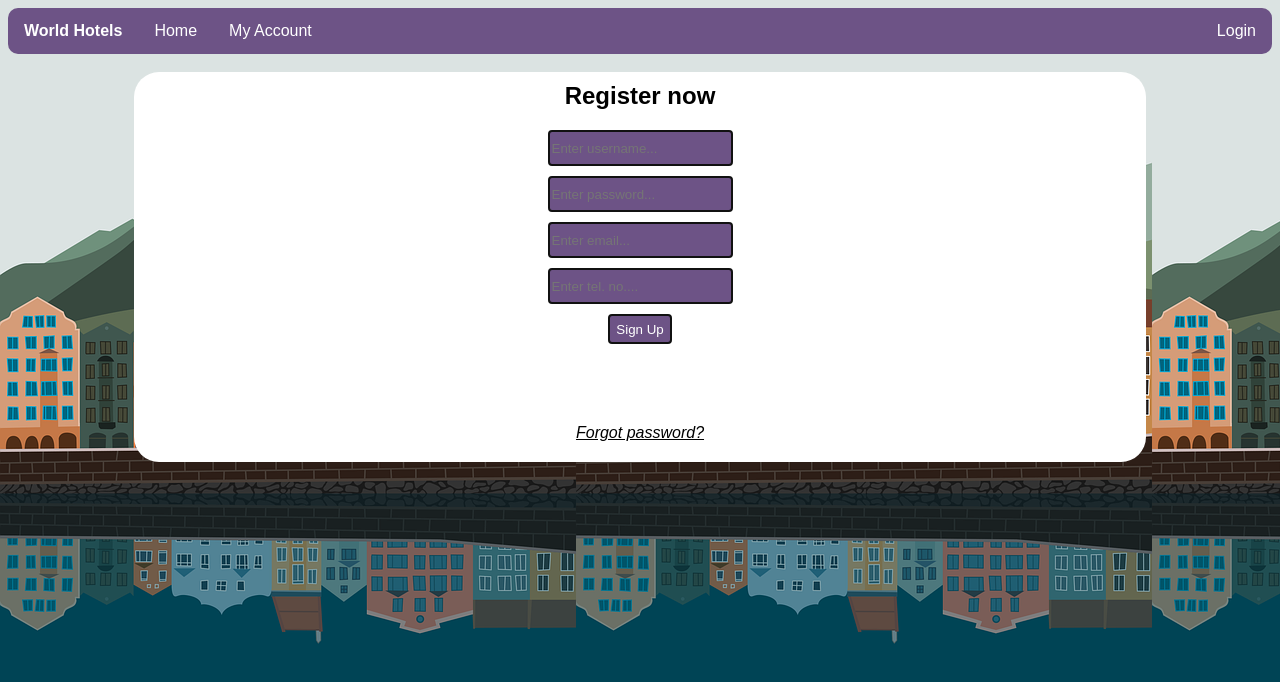
After one commit to ItsJustAce/WaD-Coursework, a Flask app: page /register in a window 1280 px wide. The commit adds this page. Shown: the top 682 px of the page. Run offline with Flask 3, Linux system fonts and the light colour scheme; some libraries are stand-ins or nearby versions.

Commit message:
add account registration

```diff
--- a/app.py
+++ b/app.py
@@ -7,6 +7,7 @@ WorldHotels flask website for booking and managing hotels and their rooms
 
 from flask import Flask, render_template, request, redirect, url_for, session
 from flask_mysqldb import MySQL
+from flask_admin import Admin
 import MySQLdb.cursors
 import re
 
@@ -29,6 +30,12 @@ def queryDB(query):
     cursor = db.connection.cursor(MySQLdb.cursors.DictCursor)
     cursor.execute(query)
     return cursor.fetchone()
+
+def writeDB(query):
+    cursor = db.connection.cursor(MySQLdb.cursors.DictCursor)
+    cursor.execute(query)
+    db.connection.commit()
+    return True
 
 #page routing
 @app.route("/")
@@ -59,11 +66,47 @@ def login():
     return render_template('login.html', msg = msg)
 
 
+#register user
+@app.route('/register', methods =['GET', 'POST'])
+def register():
+    msg = ''
+    if request.method == 'POST' and 'username' in request.form and 'password' in request.form and 'email' in request.form :
+        username = request.form['username']
+        password = request.form['password']
+        email = request.form['email']
+        tel = request.form['tel']
+
+        query = f'SELECT * FROM users WHERE username = "{username}"'
+        account = queryDB(query)
+        if account:
+            msg = 'Account already exists !'
+        elif not re.match(r'[^@]+@[^@]+\.[^@]+', email):
+            msg = 'Invalid email address !'
+        elif not re.match(r'[A-Za-z0-9]+', username):
+            msg = 'Username must contain only characters and numbers !'
+        elif not re.match(r'[0-9]', tel):
+            msg = 'Phone number must have only 11 numbers !'
+        elif not username or not password or not email or not tel:
+            msg = 'Please fill out the form !'
+        else:
+            query = f'INSERT INTO users VALUES (NULL, "{email}", "{tel}", "{password}", "{username}" )'
+            writeDB(query)
+            msg = 'You have successfully registered !'
+    elif request.method == 'POST':
+        msg = 'Please fill out the form !'
+    return render_template('register.html', msg = msg)
+
+#redirect if not logged in
 @app.route("/account/")
 def account():
-    name = session['username']
-    return render_template("account.html", name=name)
+    if session.get('loggedin') == True:
+        name = session['username']
+        return render_template("account.html", name=name)
+    else:
+        msg = "Please log in before viewing your account."
+        return render_template('login.html', msg = msg)
 
+#remove user from session and redirect to login
 @app.route('/logout')
 def logout():
     session.pop('loggedin', None)
@@ -71,7 +114,8 @@ def logout():
     session.pop('username', None)
     return redirect(url_for('login'))
 
-@app.route("/DBTEST/")
-def dbtest():
-    result = queryDB('SELECT * FROM users;')
-    return result[0]
+#DB testing purposes ONLY
+# @app.route("/DBTEST/")
+# def dbtest():
+#     result = queryDB('SELECT * FROM users;')
+#     return result[0]
--- a/templates/base.html
+++ b/templates/base.html
@@ -14,7 +14,7 @@
             <li><p><b>World Hotels</b></p></li>
             <li><a href="{{ url_for('home') }}">Home</a></li>
             <li><a href="{{ url_for('account') }}">My Account</a></li>
-            {% if session.get('loggedin', False) %}
+            {% if session.get('loggedin') == True %}
             <li class="loginout"><a href="{{ url_for('logout') }}">Logout</a></li>
             {% endif %}
 
--- a/templates/login.html
+++ b/templates/login.html
@@ -8,7 +8,6 @@
     <input id="password" name="password" type="password" placeholder="Enter password...">
     <br>
     <input type="submit" value="Login">
-    <input type="submit" type="btn" value="Sign Up">
     <p style="text-align: center;">{{ msg }}</p>
 </form>
 <p style="text-align: center;"><i><u>Forgot password?</u></i></p>
--- /dev/null
+++ b/templates/register.html
@@ -0,0 +1,18 @@
+{% extends "base.html" %}
+{% block title %}Register{% endblock %}
+{% block content %}
+<h1 style="text-align: center;">Register now</h1>
+<form action="{{ url_for('register') }}" method="post">
+
+    <input id="username" name="username" type="text" placeholder="Enter username..."> <br>
+    <input id="password" name="password" type="password" placeholder="Enter password..."> <br>
+    <input id="email" name="email" type="email" placeholder="Enter email..."><br>
+    <input id="tel" name="tel" type="tel" placeholder="Enter tel. no....">
+
+
+    <br>
+    <input type="submit" type="btn" value="Sign Up">
+    <p style="text-align: center;">{{ msg }}</p>
+</form>
+<p style="text-align: center;"><i><u>Forgot password?</u></i></p>
+{% endblock %}
```
